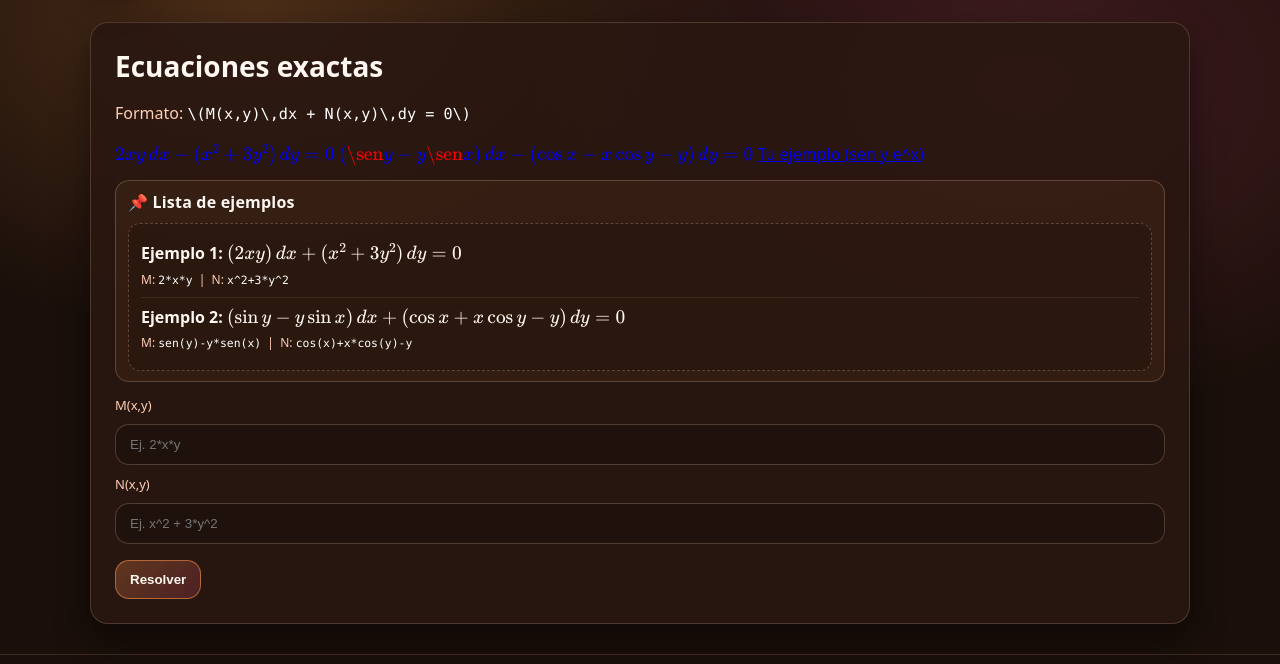
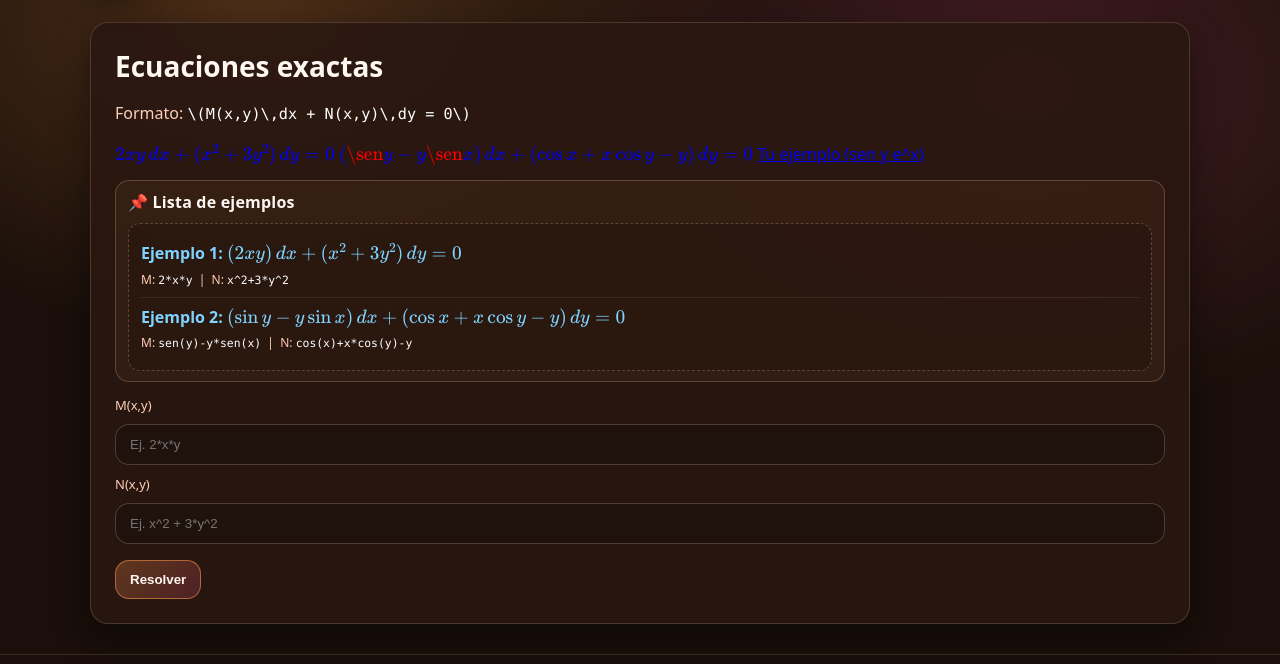
Before and after one commit to frostycello/appdefinitiva, a Flask app: page /exactas in a window 1280 px wide, after a click on "Lista de ejemplos". Shown: the part 73-737 px from the top of the page. Run offline with Flask 3, Linux system fonts and the light colour scheme; parts of the project's set-up code (start-up, migrations or seed data) failed here and were passed over.

Commit message:
Update style.css

```diff
--- a/Calculadora_edCompleta/static/css/style.css
+++ b/Calculadora_edCompleta/static/css/style.css
@@ -135,6 +135,7 @@ code{font-family: var(--mono); font-size: 0.95em; color: #fff;}
 }
 
 .examples-box{
+  color: #7fd3ff;
   margin-top:10px;
   padding:10px 12px;
   border-radius: 12px;
```
